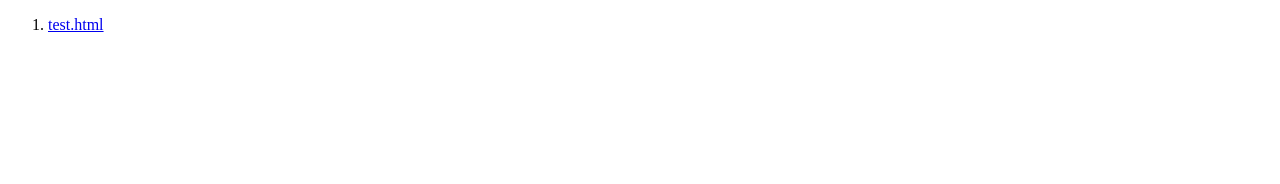
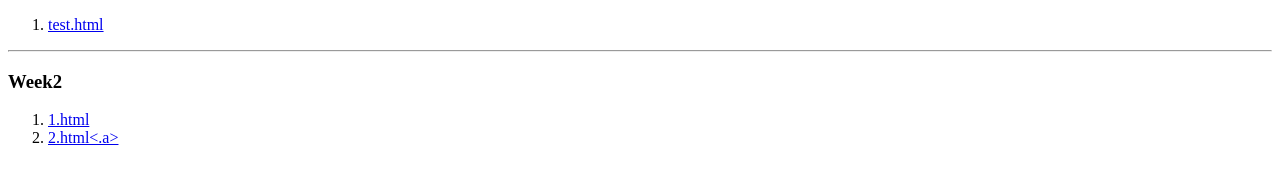
Before and after one commit to kuk941025/kuk941025.github.io, a plain HTML site: page index.html in a window 1280 px wide. Drawn offline with Linux system fonts and the light colour scheme.

Commit message:
Update index.html

```diff
--- a/index.html
+++ b/index.html
@@ -5,6 +5,12 @@
     <ol>
       <li><a href="test.html">test.html</a></li>
     </ol>
+    <hr>
+    <h3>Week2</h3>
+    <ol>
+        <li><a href="\week2\1.html">1.html</a></li>
+        <li><a href="\week2\2.html">2.html<.a></li>
+    </ol>
 </body>
 
 </html>
```
